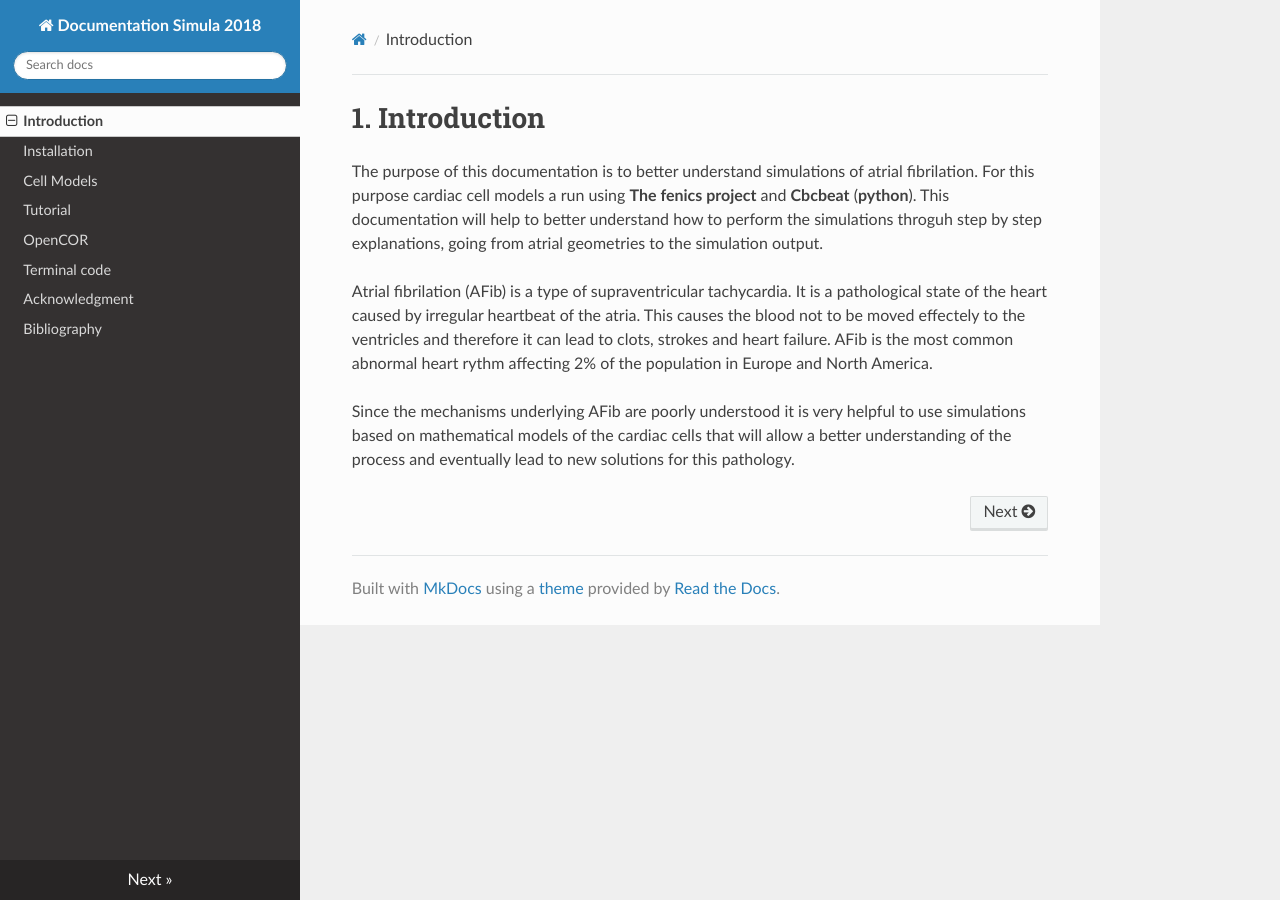
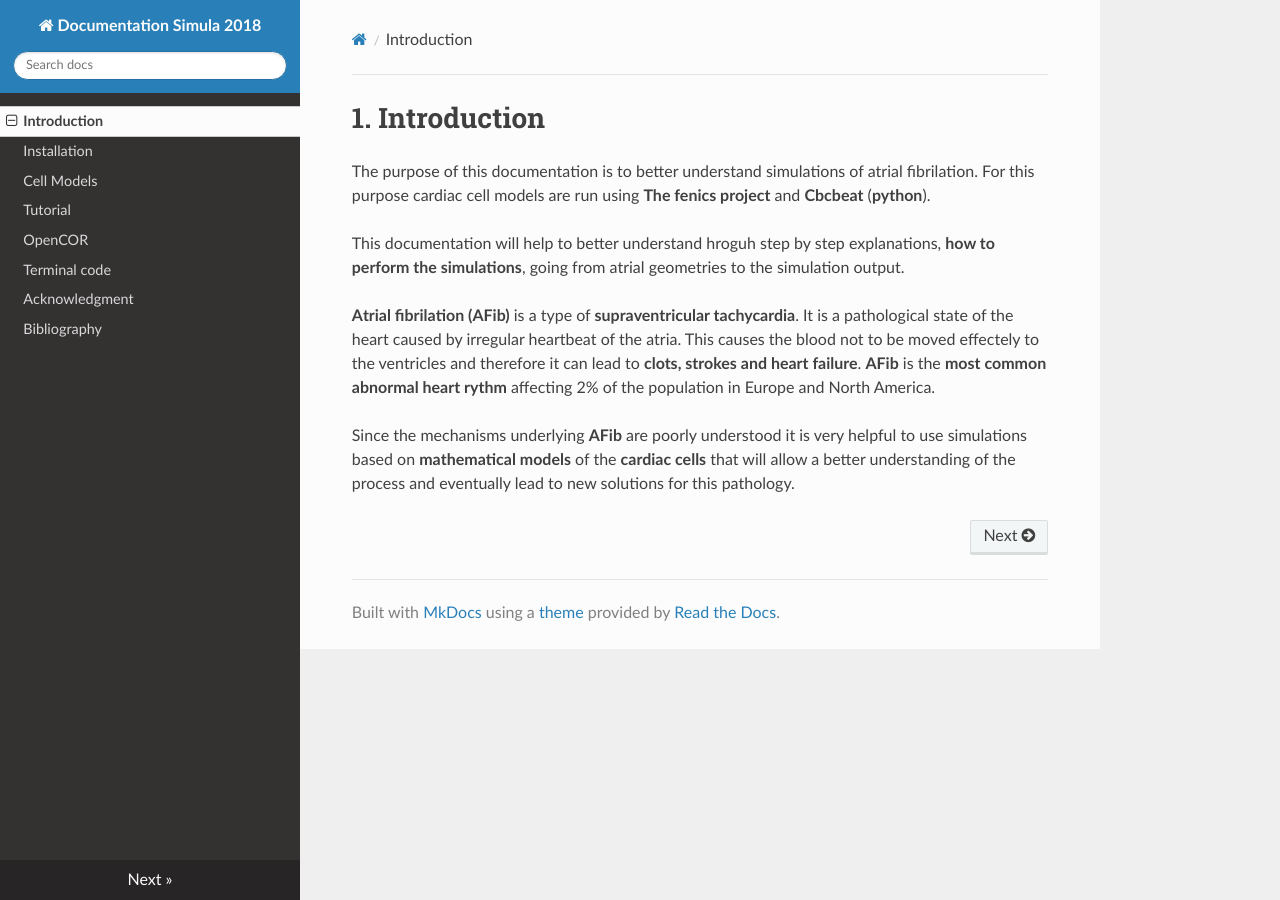
Before and after one commit to ErikaKvalem/Documentation-2018-MkDocs, an MkDocs documentation site: the page built from docs/intro.md, in a window 1280 px wide. Built offline with MkDocs 1.6.1, drawn with Linux system fonts in a browser that asks for light colours; nearby versions of some CDN libraries; old or Windows-style settings are respelled for this version of MkDocs.

Commit message:
Update intro.md

```diff
--- a/docs/intro.md
+++ b/docs/intro.md
@@ -1,8 +1,9 @@
 # 1. Introduction
 
-The purpose of this documentation is to better understand simulations of atrial fibrilation. For this purpose cardiac cell models a run using **The fenics project** and **Cbcbeat** (**python**).
-This documentation will help to better understand how to perform the simulations throguh step by step explanations, going from atrial geometries to the simulation output.
+The purpose of this documentation is to better understand simulations of atrial fibrilation. For this purpose cardiac cell models are run using **The fenics project** and **Cbcbeat** (**python**).
 
-Atrial fibrilation (AFib)  is a  type of supraventricular tachycardia. It is a pathological state of the heart caused by irregular heartbeat of the atria. This causes the blood not to be moved effectely to the ventricles and therefore it can lead to clots, strokes and heart failure. AFib is the most common abnormal heart rythm affecting 2% of the population in Europe and North America.
+This documentation will help to better understand hroguh step by step explanations, **how to perform the simulations**, going from atrial geometries to the simulation output.
 
-Since the mechanisms underlying AFib are poorly understood it is very helpful to use simulations based on mathematical models of the cardiac cells that will allow a better understanding of the process and eventually lead to new solutions for this pathology.
+**Atrial fibrilation (AFib)**  is a  type of **supraventricular tachycardia**. It is a pathological state of the heart caused by irregular heartbeat of the atria. This causes the blood not to be moved effectely to the ventricles and therefore it can lead to **clots, strokes and heart failure**. **AFib** is the **most common abnormal heart rythm** affecting 2% of the population in Europe and North America.
+
+Since the mechanisms underlying **AFib** are poorly understood it is very helpful to use simulations based on **mathematical models** of the **cardiac cells** that will allow a better understanding of the process and eventually lead to new solutions for this pathology.
```
